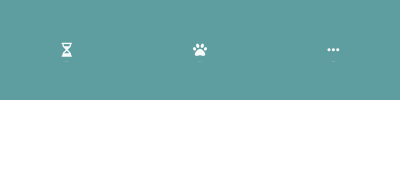
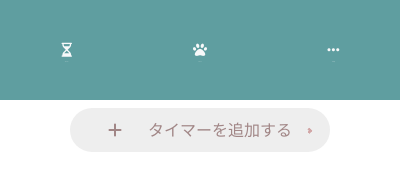
Before and after one commit to kyaminu/pomedo-ro, a browser extension: page html/popup.html in a window 400 px wide. Drawn offline with Linux system fonts and the light colour scheme.

Commit message:
Add: タイマー作成ボタンを追加

```diff
--- a/html/css/style.css
+++ b/html/css/style.css
@@ -14,3 +14,38 @@
 .icon-name {
     font-size: 1px;
 }
+
+.add_timer_button {
+    border: #eee;
+    background: #eee;
+    border-radius: 50px;
+    position: relative;
+    justify-content: space-around;
+    margin: 0 auto;
+    width: 260px;
+    padding: 10px 25px;
+    color: #a18686;
+    transition: 0.3s ease-in-out;
+    font-weight: 500;
+}
+
+.add_timer_button:hover {
+    background: #d2a6a6;
+    color: #FFF;
+}
+.add_timer_button:after {
+    content: '';
+    width: 5px;
+    height: 5px;
+    border-top: 3px solid #d2a6a6;
+    border-right: 3px solid #d2a6a6;
+    transform: rotate(45deg) translateY(-50%);
+    position: absolute;
+    top: 50%;
+    right: 20px;
+    border-radius: 1px;
+    transition: 0.3s ease-in-out;
+}
+.add_timer_button:hover:after {
+    border-color: #FFF;
+}
--- a/html/popup.html
+++ b/html/popup.html
@@ -7,19 +7,7 @@
         <link rel ="stylesheet" href="./css/all.min.css">
     </head>
     <body>
-        <!-- <div class="d-flex align-items-center">
-            <ul class="nav">
-                <li class="nav-item m-auto text-center">
-                    <a class="nav-link active link-light" href="#"><i class="fa-regular fa-hourglass fa-sm"></i><p class="li-p">タイマー</p></a>
-                </li>
-                <li class="nav-item m-auto text-center">
-                    <a class="nav-link active link-light" href="#"><i class="fa-solid fa-paw fa-sm"></i><p class="li-p">キャラ</p></a>
-                </li>
-                <li class="nav-item m-auto text-center">
-                    <a class="nav-link active link-light" href="#"><i class="fa-solid fa-ellipsis fa-sm"></i><p class="li-p">その他</p></a>
-                </li>
-            </ul>
-        </div> -->
+        <!-- ナビゲーションバー -->
         <div class="navi">
             <div class="d-flex align-items-center" style="height: 100px">
                 <a href="#" class="p-2 bd-highlight d-flex flex-column align-items-center m-auto link-light" style="width: 100%;">
@@ -36,5 +24,10 @@
                 </a>
             </div>
         </div>
+        <!-- ナビゲーションバー -->
+        <button class="add_timer_button d-flex my-2">
+            <div><i class="fa-solid fa-plus"></i></div>
+            <div>タイマーを追加する</div>
+        </button>
     </body>
 </html>
```
